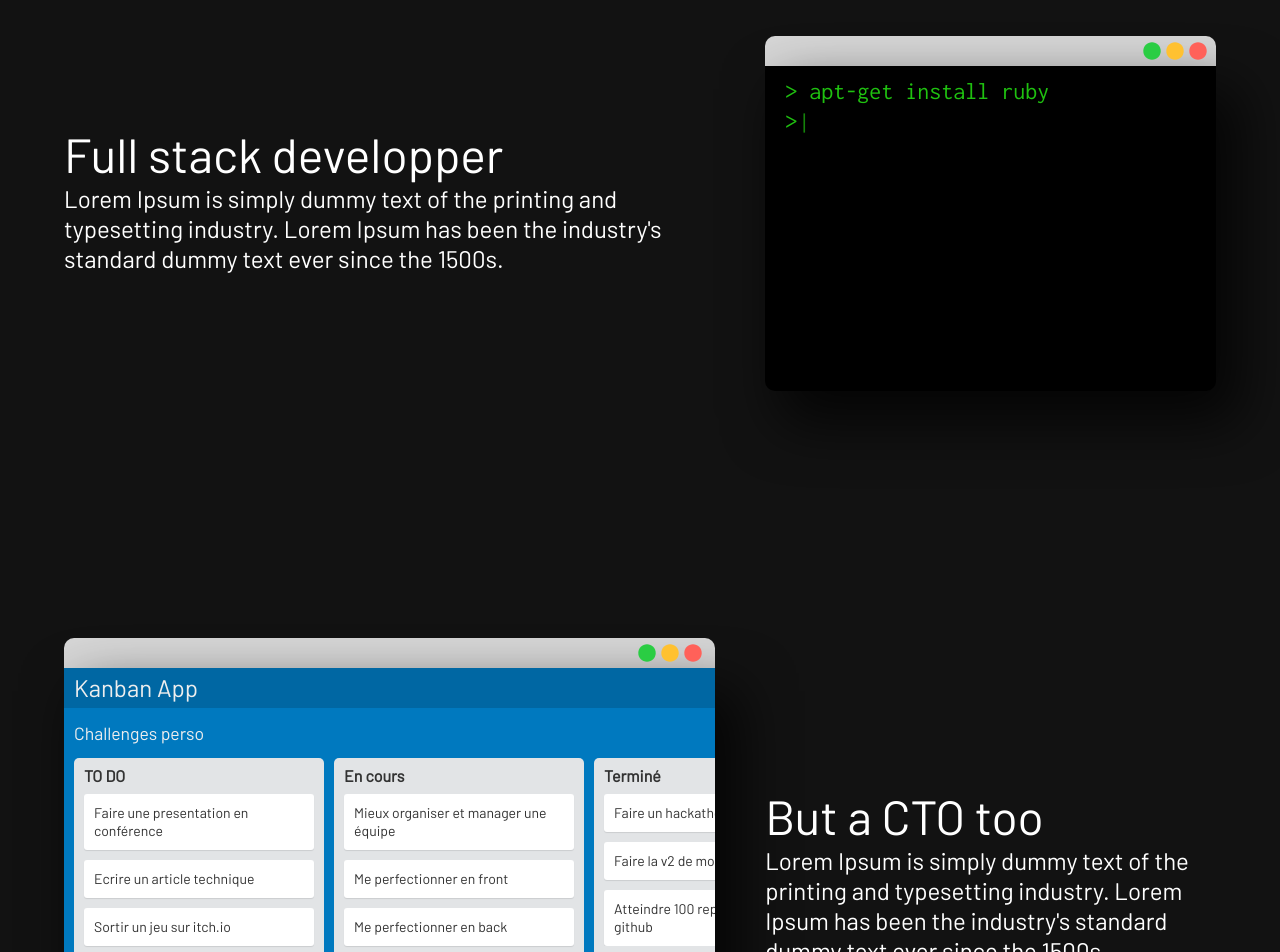
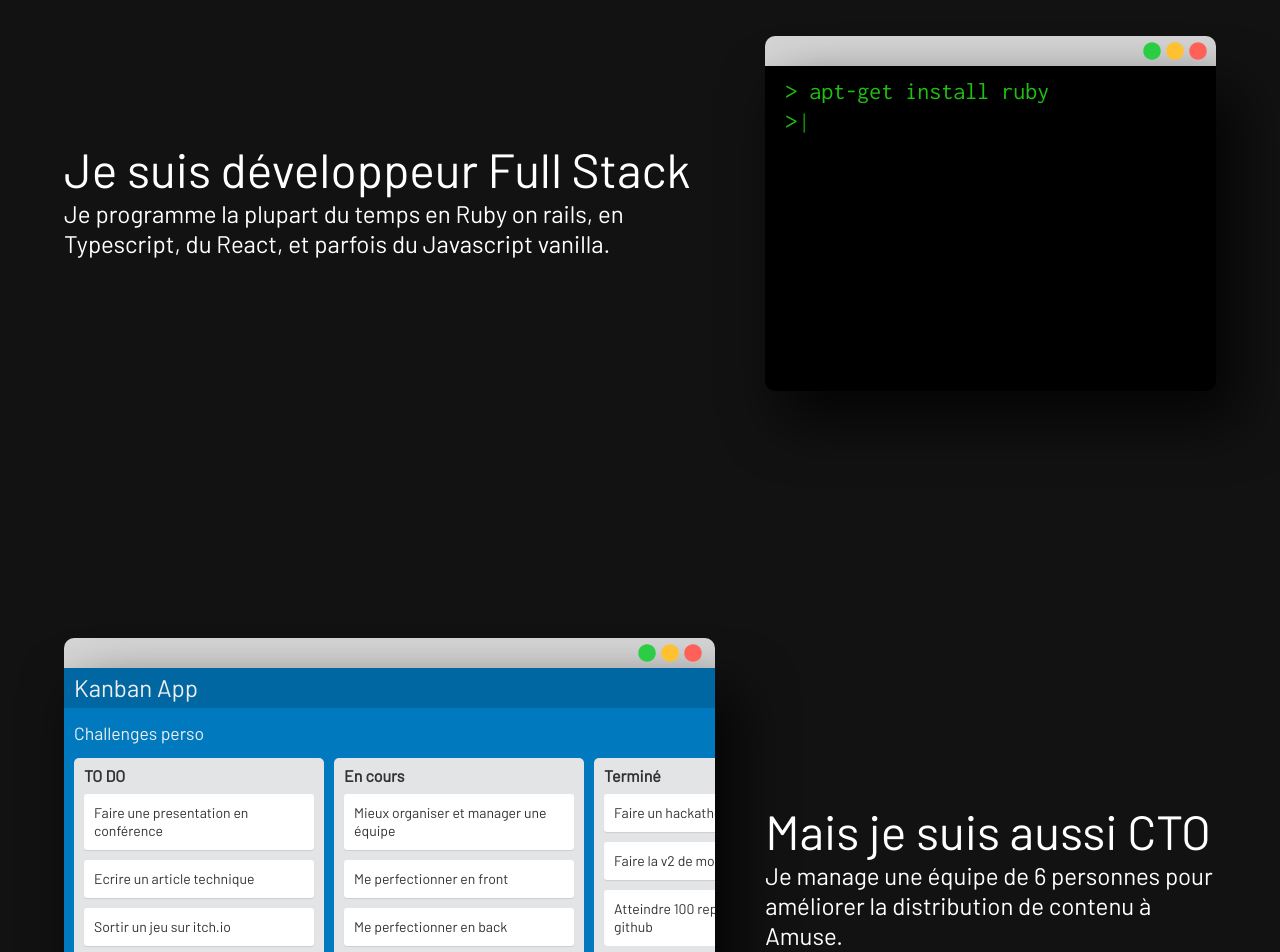
Before and after one commit to guillaume-gomez/guillaume-gomez.github.io, a React (Create React App) app: page / in a window 1280 px wide. Shown: the part 840-1792 px from the top of the page. Built offline with nearby package versions, Linux system fonts and the light colour scheme.

Commit message:
add texts + remove some warnings

```diff
--- a/src/locales/en/translation.json
+++ b/src/locales/en/translation.json
@@ -17,6 +17,12 @@
   "welcome-page": {
     "job-title": "Full Stack Developer",
     "i-am": "I'm"
+  },
+  "welcome-page-infos": {
+    "full-stack": "I'am Full Stack Developer",
+    "full-statck-text": "I have been programming mostly in Ruby on rails, Typescript and react...and sometimes in Vanilla Js.",
+    "cto": "But I'm also a CTO too",
+    "cto-text": "I have been managing a team of 6 people in order to improve content deliveries for Amuse."
   },
   "hobbies": {
     "hobbies": "Hobbies",
--- a/src/locales/fr/translation.json
+++ b/src/locales/fr/translation.json
@@ -17,6 +17,12 @@
   "welcome-page": {
     "job-title": "Développeur Full Stack",
     "i-am": "Je suis"
+  },
+  "welcome-page-infos": {
+    "full-stack": "Je suis développeur Full Stack",
+    "full-statck-text": "Je programme la plupart du temps en Ruby on rails, en Typescript, du React, et parfois du Javascript vanilla.",
+    "cto": "Mais je suis aussi CTO",
+    "cto-text": "Je manage une équipe de 6 personnes pour améliorer la distribution de contenu à Amuse."
   },
   "hobbies": {
     "hobbies": "Centre d'intérêts",
--- a/src/views/WelcomePage.tsx
+++ b/src/views/WelcomePage.tsx
@@ -1,4 +1,4 @@
-import React, { useEffect, useState, useRef} from 'react';
+import React, { useEffect } from 'react';
 import { useTranslation } from 'react-i18next';
 import { motion, useAnimation } from "framer-motion";
 import { useInView } from "react-intersection-observer";
@@ -6,9 +6,6 @@ import { ReactComponent as MacMouse } from "../macintosh-mouse.svg";
 
 import "./WelcomePage.scss";
 
-import Terminal from "../components/Terminal";
-import Window from "../components/Window";
-import Trello from "../components/Trello";
 import Header from "../components/Header";
 
 interface WelcomePageInterface {
@@ -18,14 +15,6 @@ interface WelcomePageInterface {
 
 function WelcomePage({ toAboutMe, toTexts } : WelcomePageInterface) {
   const { t } = useTranslation();
-  const [displayTerminal, setDisplayTerminal] = useState<boolean>(false);
-  const [displayTrello, setDisplayTrello] = useState<boolean>(false);
-
-  useEffect(() => {
-    setTimeout(() => setDisplayTerminal(true) , 2000);
-    setTimeout(() => setDisplayTrello(true) , 6000);
-  }, []);
-
   return (
     <section className="welcome-page-content first-gradient">
       <Header refTarget={toAboutMe}/>
--- a/src/views/WelcomePageInfos.tsx
+++ b/src/views/WelcomePageInfos.tsx
@@ -1,9 +1,7 @@
-import React, { useEffect, useState, useRef} from 'react';
+import React, { useEffect, useRef} from 'react';
 import { useTranslation } from 'react-i18next';
 import { useInView } from "react-intersection-observer";
 import { motion, useAnimation } from "framer-motion";
-import { ReactComponent as MacMouse } from "../macintosh-mouse.svg";
-
 
 import "./WelcomePageInfos.css";
 
@@ -14,21 +12,13 @@ import Trello from "../components/Trello";
 function WelcomePageInfos() {
   const { t } = useTranslation();
   const toTexts = useRef<HTMLDivElement>(null);
-  const [displayTerminal, setDisplayTerminal] = useState<boolean>(false);
-  const [displayTrello, setDisplayTrello] = useState<boolean>(false);
-
-  useEffect(() => {
-    setTimeout(() => setDisplayTerminal(true) , 2000);
-    setTimeout(() => setDisplayTrello(true) , 6000);
-  }, []);
 
   return (
     <section className="welcome-page-infos-content">
       <div className="welcome-page-infos-grid-container">
         <div ref={toTexts} className="textFullStack">
-            <h3>Full stack developper</h3>
-            <p>Lorem Ipsum is simply dummy text of the printing and typesetting industry. Lorem Ipsum has been the industry's standard dummy text ever since the 1500s.</p>
-
+            <h3>{t("welcome-page-infos.full-stack")}</h3>
+            <p>{t("welcome-page-infos.full-statck-text")}</p>
         </div>
         <div className="terminal">
             <Window backgroundColor="black" minHeight={325}>
@@ -42,8 +32,8 @@ function WelcomePageInfos() {
 
         </div>
         <div className="textCTO">
-            <h3>But a CTO too</h3>
-            <p>Lorem Ipsum is simply dummy text of the printing and typesetting industry. Lorem Ipsum has been the industry's standard dummy text ever since the 1500s.</p>
+            <h3>{t("welcome-page-infos.cto")}</h3>
+            <p>{t("welcome-page-infos.cto-text")}</p>
 
         </div>
       </div>
@@ -76,7 +66,7 @@ function FadeInWhenVisibleAndMove({ children, direction } : FadeInWhenVisibleAnd
       ref={ref}
       animate={controls}
       initial="hidden"
-      transition={{ duration: 2.0, type: "spring", bounce: 0.20  }}
+      transition={{ duration: 2.0, type: "spring", bounce: 0.20 }}
       variants={{
         visible: { opacity: 1, scale: 1 },
         hidden: { opacity: 0, scale: 0, x: direction === "left" ?  "-25vw" : "25vw" },
```
